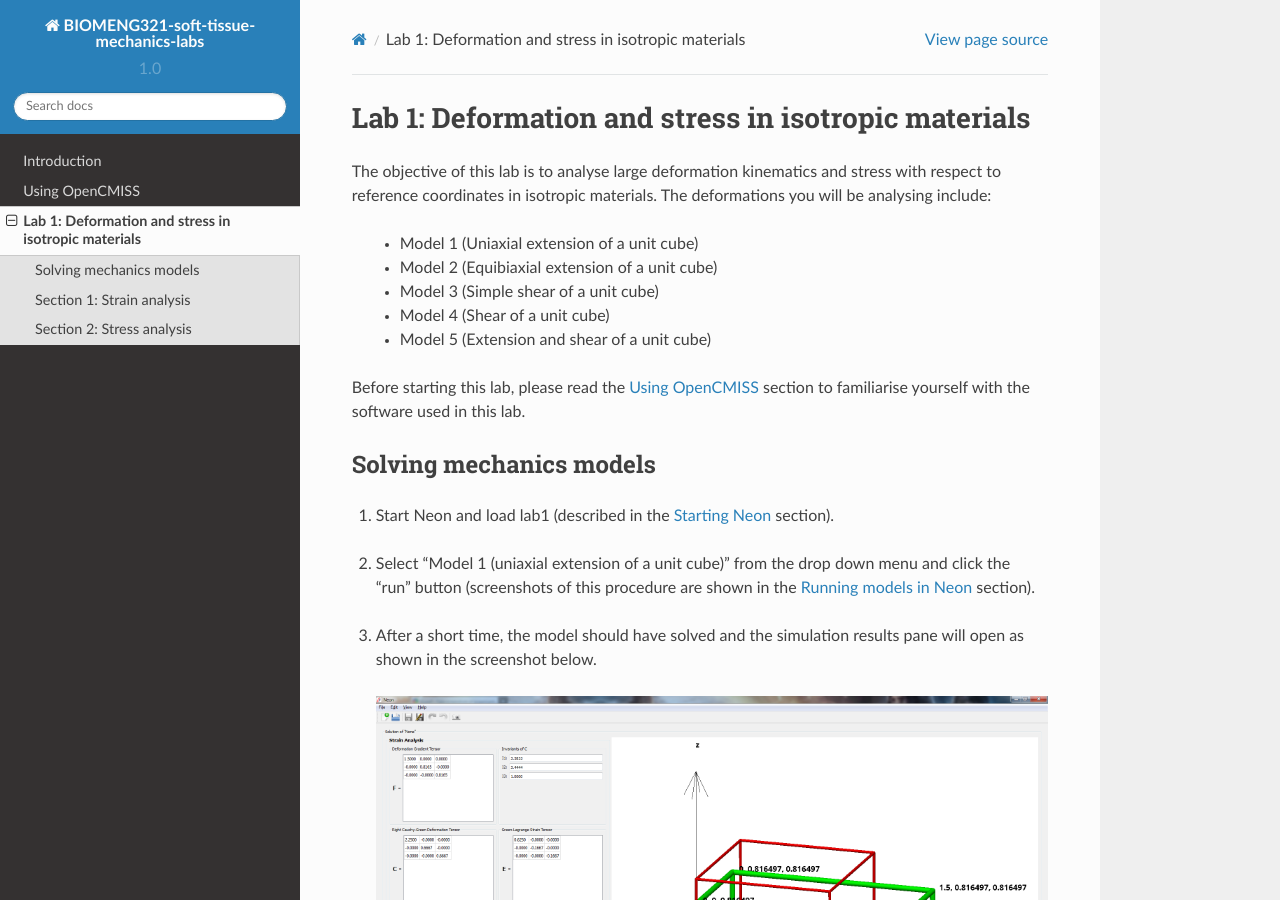
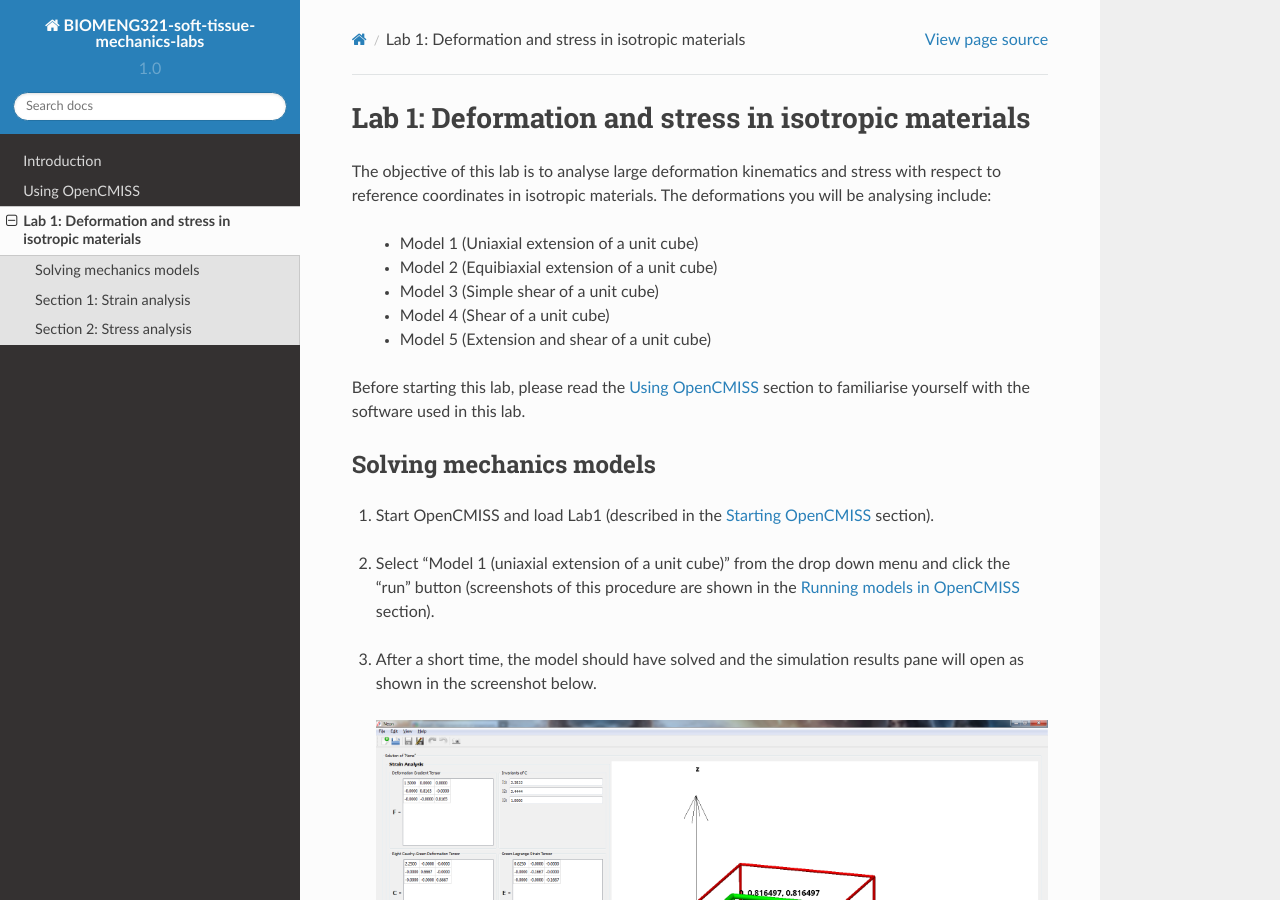
Before and after one commit to mpnash/soft-tissue-mechanics-labs, a Sphinx documentation site: the page built from docs/source/lab1.rst, in a window 1280 px wide and 900 px high. Built offline with Sphinx 7.4.7 and the Read the Docs theme 2.0.0, drawn with Linux system fonts in a browser that asks for light colours.

Commit message:
Update lab1.rst

```diff
--- a/docs/source/lab1.rst
+++ b/docs/source/lab1.rst
@@ -28,11 +28,11 @@ Before starting this lab, please read the :ref:`Using OpenCMISS <using-opencmiss
 Solving mechanics models
 ========================
 
-1. Start Neon and load lab1 (described in the :ref:`Starting Neon <starting-neon>` section).
+1. Start OpenCMISS and load Lab1 (described in the :ref:`Starting OpenCMISS <starting-neon>` section).
 
 |vspace|
 
-2. Select "Model 1 (uniaxial extension of a unit cube)" from the drop down menu and click the "run" button (screenshots of this procedure are shown in the :ref:`Running models in Neon <running-models-in-Neon>` section).
+2. Select "Model 1 (uniaxial extension of a unit cube)" from the drop down menu and click the "run" button (screenshots of this procedure are shown in the :ref:`Running models in OpenCMISS <running-models-in-Neon>` section).
 
 |vspace|
 
```
